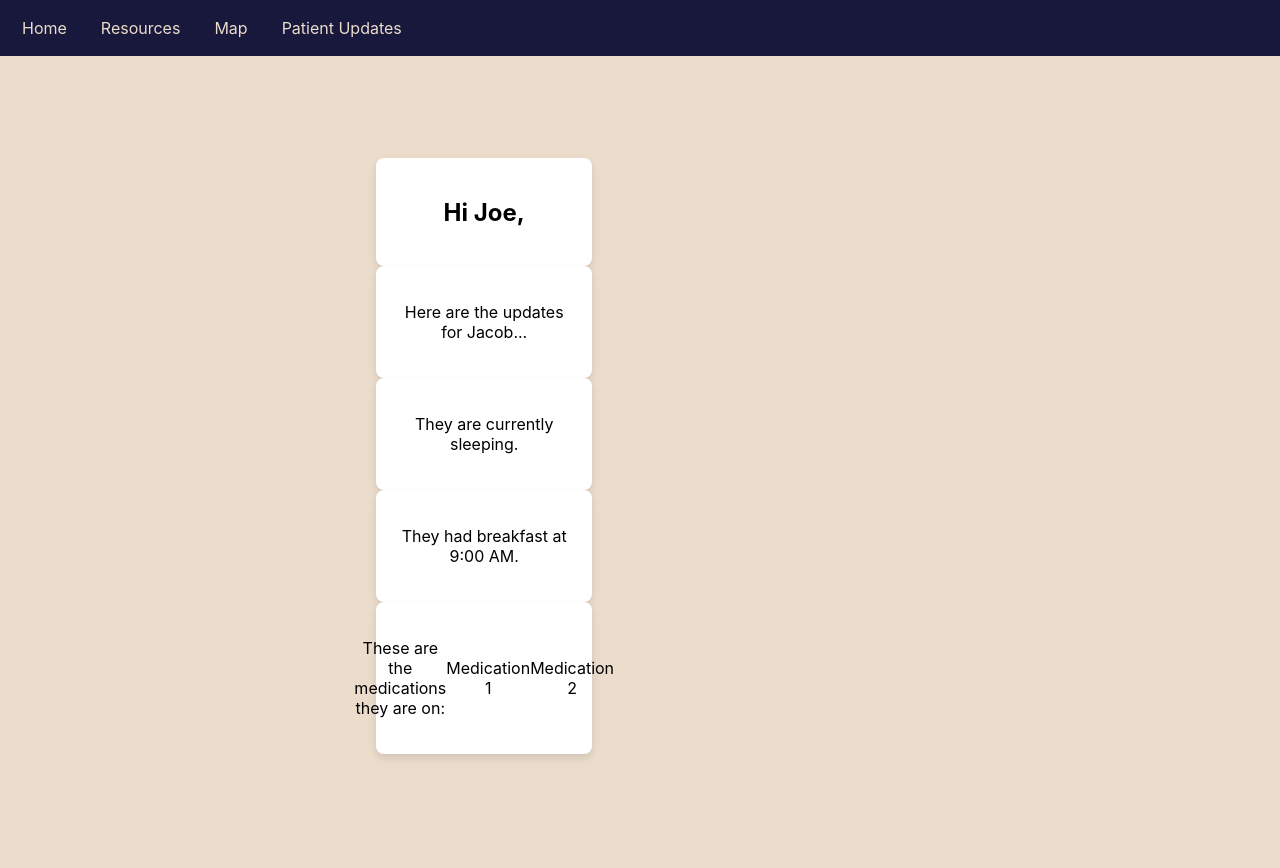
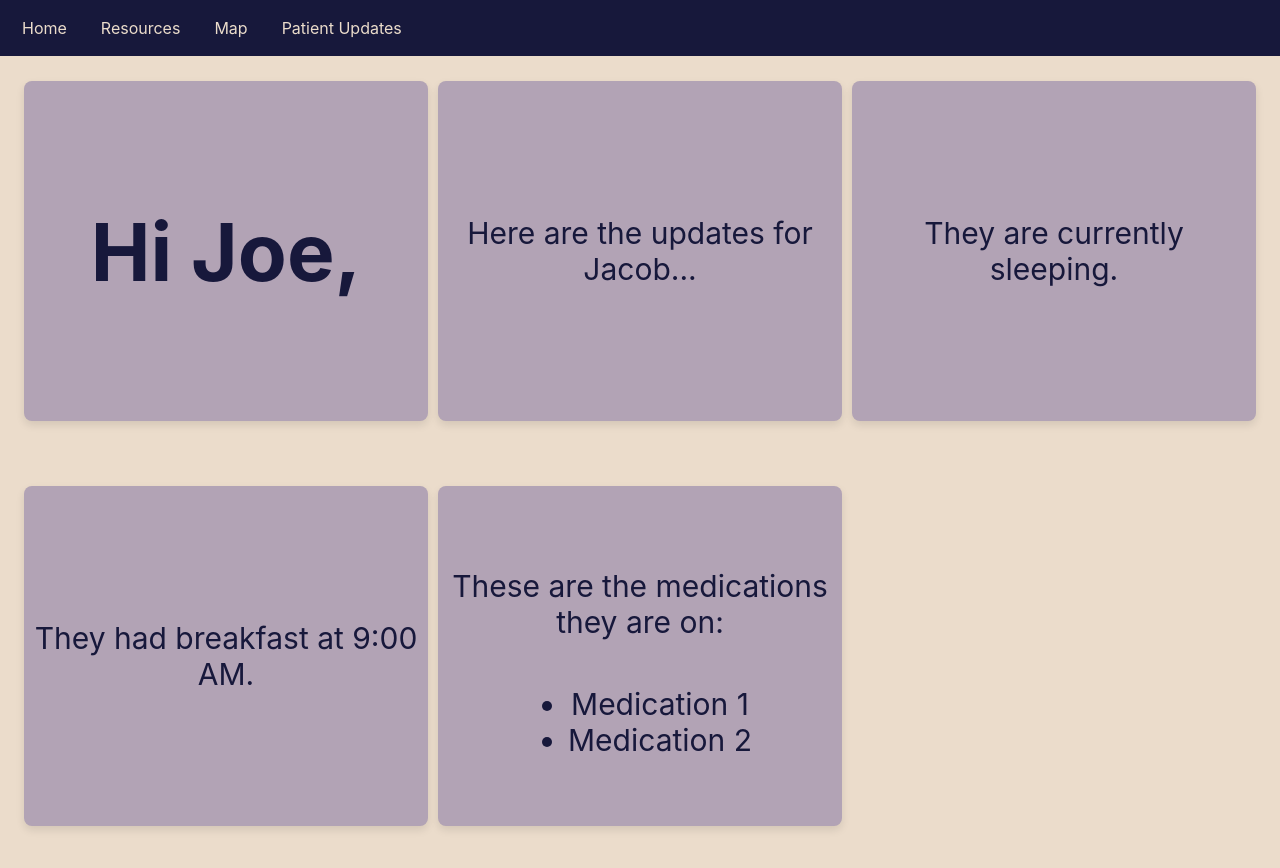
Before and after one commit to noahstaz/EZ-Med, a React (Create React App) app in the folder ez-med/: page / in a window 1280 px wide. Shown: the top 868 px of the page. Built offline with nearby package versions, Linux system fonts and the light colour scheme.

Commit message:
Update homepage UI

```diff
--- a/ez-med/src/App.css
+++ b/ez-med/src/App.css
@@ -1,5 +1,13 @@
 @import url('https://fonts.googleapis.com/css2?family=Merriweather:wght@400&display=swap');
 
+h2 {
+  font-size: 80px;
+}
+
+.card p,
+.card li {
+  font-size: 30px;
+}
 
 .App {
   text-align: center;
@@ -114,25 +122,30 @@ body {
   justify-content: center;
   align-items: center;
   height: 100vh;
+  justify-content: center;
 }
 
-.grid-container {
+.card-grid {
   display: grid;
   grid-template-columns: repeat(3, 1fr);
   grid-template-rows: repeat(2, 1fr);
   gap: 10px;
   width: 100%;
   height: 100%;
+  margin: 30px;
+  margin-top: 80px;
 }
 
 .card {
   display: flex;
   justify-content: center;
+  flex-direction: column;
   align-items: center;
-  background-color: #ffffff;
+  color: #17183B;
+  background-color: #B2A3B5;
   border-radius: 8px;
   box-shadow: 0 4px 8px rgba(0, 0, 0, 0.1);
-  padding: 20px;
-  width: calc(100% / 3);
-  height: calc(100% / 2);
+  width: 30vw;
+  height: 40vh;
+  padding: 10px;
 }
--- a/ez-med/src/App.js
+++ b/ez-med/src/App.js
@@ -44,9 +44,11 @@ function MedicationsCard({ medications }) {
   return (
     <div className="card">
       <p>These are the medications they are on:</p>
-      {medications.map((medication, index) => (
-        <p key={index}>{medication}</p>
-      ))}
+      <ul>
+        {medications.map((medication, index) => (
+          <li key={index}>{medication}</li>
+        ))}
+      </ul>
     </div>
   );
 }
```
